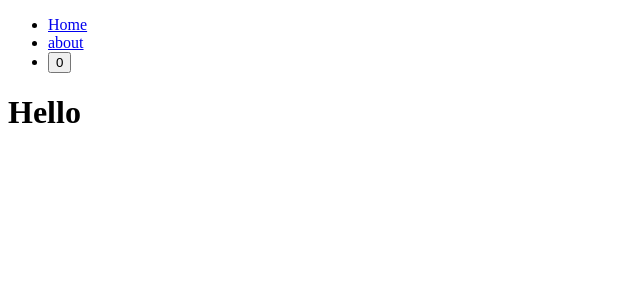
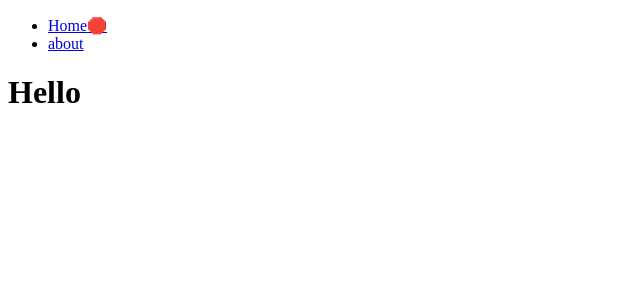
Before and after one commit to lee-tae-eon/nextjs14test, a Next.js app: page / in a window 1280 px wide. Shown: the top 300 px of the page, without its empty margins (0-640 px from the left). Built offline with nearby package versions, Linux system fonts and the light colour scheme.

Commit message:
TEST layout

```diff
--- a/app/about/page.tsx
+++ b/app/about/page.tsx
@@ -1,3 +1,3 @@
 export default function About() {
-  return <h1>213123</h1>;
+  return <h1>About</h1>;
 }
--- a/components/navigation.tsx
+++ b/components/navigation.tsx
@@ -2,24 +2,24 @@
 // use client 가 있든 없든 모두 sever rendering 된다
 import Link from "next/link";
 import { usePathname } from "next/navigation";
-import { useState } from "react";
 
 export default function Navigation() {
   const path = usePathname();
-
-  const [count, setCount] = useState(0);
 
   return (
     <nav>
       <ul>
         <li>
-          <Link href="/">Home</Link>
+          <Link href="/">
+            Home
+            {path === "/" && "🛑"}
+          </Link>
         </li>
         <li>
-          <Link href="/about">about</Link>
-        </li>
-        <li>
-          <button onClick={() => setCount((c) => c + 1)}>{count}</button>
+          <Link href="/about">
+            about
+            {path === "/about" && "🛑"}
+          </Link>
         </li>
       </ul>
     </nav>
```
